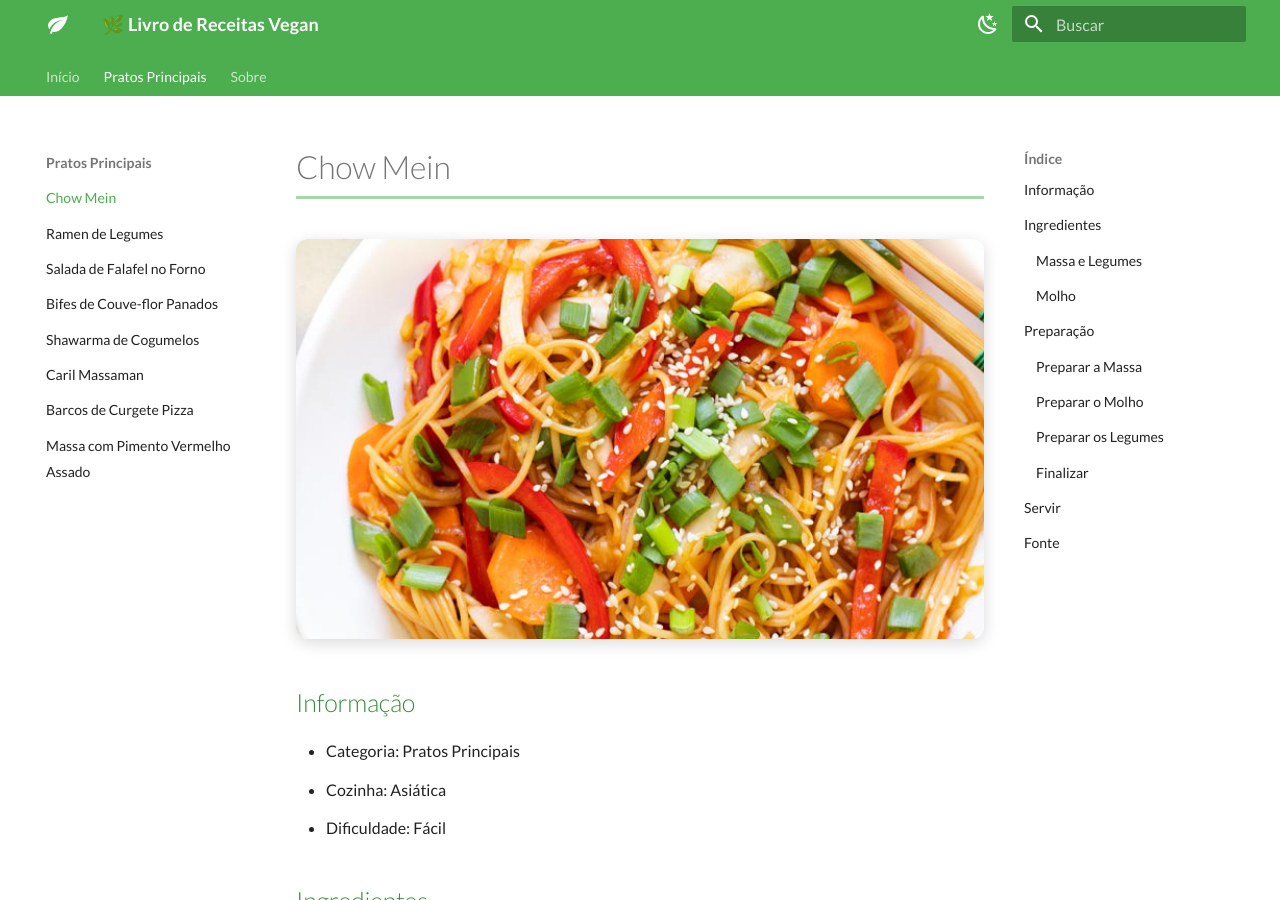
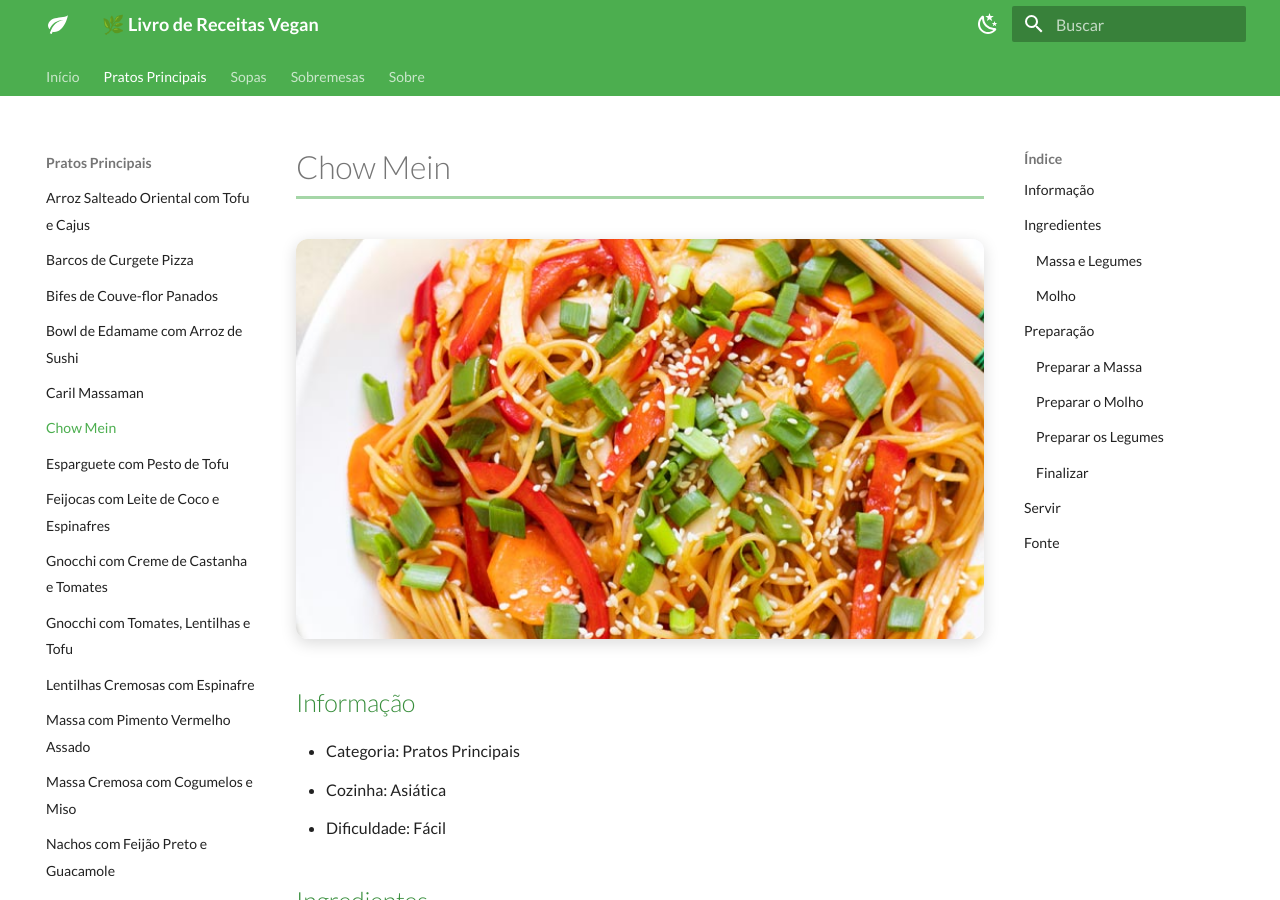
Before and after one commit to inessaav-97/vegan-recepies, an MkDocs documentation site: the page built from docs/pratos-principais/chow-mein.md, in a window 1280 px wide and 900 px high. Built offline with MkDocs 1.6.1 and Material for MkDocs 9.7.7, drawn with Linux system fonts in a browser that asks for light colours.

Commit message:
update nav with all recipes

```diff
--- a/mkdocs.yml
+++ b/mkdocs.yml
@@ -32,14 +32,34 @@ plugins:
 nav:
   - Início: index.md
   - Pratos Principais:
+    - Arroz Salteado Oriental com Tofu e Cajus: pratos-principais/arroz-salteado-tofu-cajus.md
+    - Barcos de Curgete Pizza: pratos-principais/barcos-de-curgete-pizza.md
+    - Bifes de Couve-flor Panados: pratos-principais/bifes-de-couve-flor-panados.md
+    - Bowl de Edamame com Arroz de Sushi: pratos-principais/bowl-edamame-sushi.md
+    - Caril Massaman: pratos-principais/caril-massaman.md
     - Chow Mein: pratos-principais/chow-mein.md
+    - Esparguete com Pesto de Tofu: pratos-principais/esparguete-pesto-tofu.md
+    - Feijocas com Leite de Coco e Espinafres: pratos-principais/feijocas-leite-coco-espinafres.md
+    - Gnocchi com Creme de Castanha e Tomates: pratos-principais/gnocchi-creme-castanha-tomates.md
+    - Gnocchi com Tomates, Lentilhas e Tofu: pratos-principais/gnocchi-tomates-lentilhas.md
+    - Lentilhas Cremosas com Espinafre: pratos-principais/lentilhas-cremosas-espinafre.md
+    - Massa com Pimento Vermelho Assado: pratos-principais/massa-com-pimento-vermelho-assado.md
+    - Massa Cremosa com Cogumelos e Miso: pratos-principais/massa-cogumelos-miso.md
+    - Nachos com Feijão Preto e Guacamole: pratos-principais/nachos-feijao-preto.md
+    - Orzo com Tomates Secos e Tofu: pratos-principais/orzo-tomates-secos-tofu.md
+    - Queques de Tofu com Tomate Seco: pratos-principais/queques-tofu-tomate-seco.md
+    - Quiche de Batata com Tofu e Legumes: pratos-principais/quiche-batata-tofu.md
     - Ramen de Legumes: pratos-principais/ramen-de-legumes.md
     - Salada de Falafel no Forno: pratos-principais/salada-de-falafel-no-forno.md
-    - Bifes de Couve-flor Panados: pratos-principais/bifes-de-couve-flor-panados.md
     - Shawarma de Cogumelos: pratos-principais/shawarma-de-cogumelos.md
-    - Caril Massaman: pratos-principais/caril-massaman.md
-    - Barcos de Curgete Pizza: pratos-principais/barcos-de-curgete-pizza.md
-    - Massa com Pimento Vermelho Assado: pratos-principais/massa-com-pimento-vermelho-assado.md
+    - Tofu com Sésamo e Brócolos: pratos-principais/tofu-sesamo-broculos.md
+    - Tofu Salteado com Legumes: pratos-principais/tofu-salteado-legumes.md
+    - Udon Cremoso com Tofu: pratos-principais/udon-cremoso-tofu.md
+  - Sopas:
+    - Sopa de Ervilhas com Croutons: sopas/sopa-ervilhas-croutons.md
+  - Sobremesas:
+    - Bolo de Banana Vegano com Chocolate: sobremesas/bolo-banana-vegano.md
   - Sobre: sobre.md
+
 extra_css:
   - stylesheets/extra.css
```
